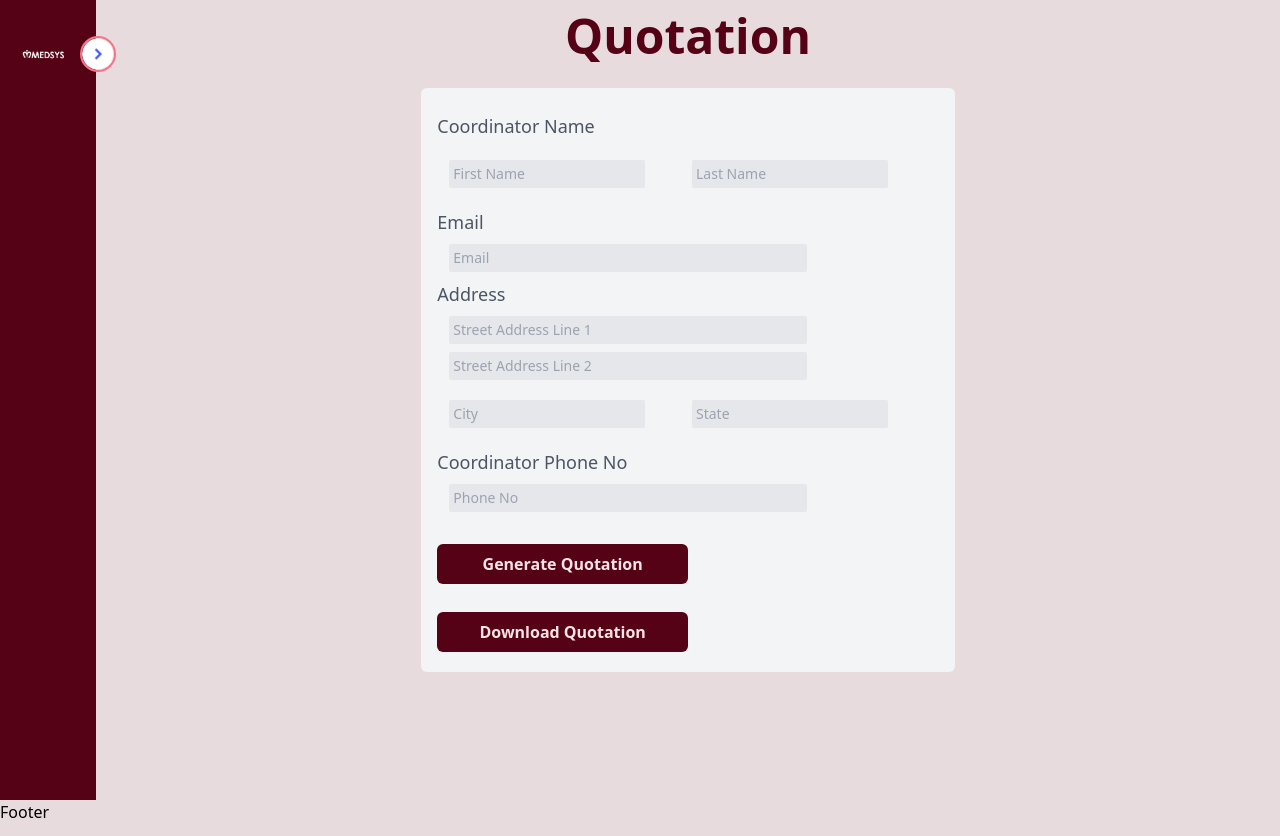
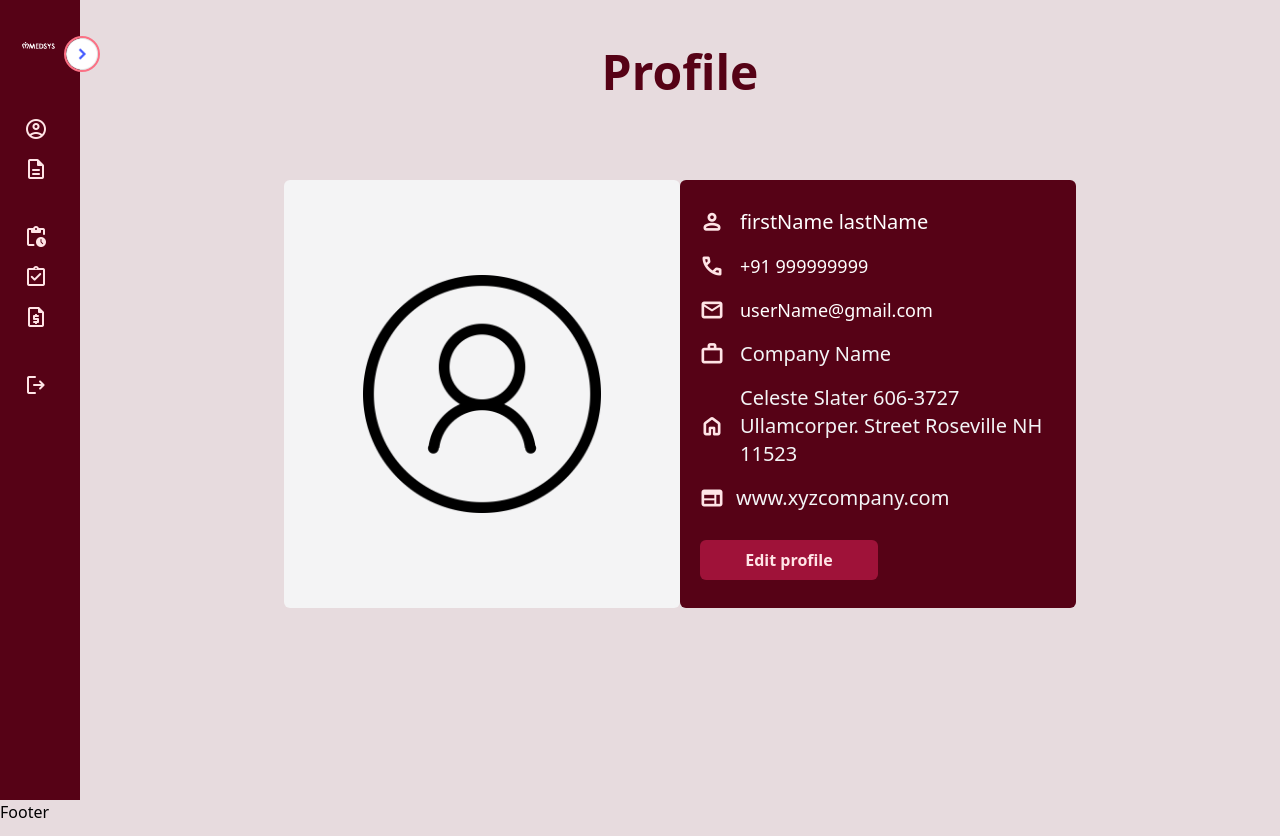
Before and after one commit to Gourab-18/project-medsys, a React (Create React App) app: page /dashboard in a window 1280 px wide. Built offline with nearby package versions, Linux system fonts and the light colour scheme.

Commit message:
design and stuff and more more css

```diff
--- a/src/components/Dashboard/Dashboard.jsx
+++ b/src/components/Dashboard/Dashboard.jsx
@@ -10,7 +10,7 @@ function Dashboard() {
         <div className="flex">
             <SideBar />
             <div className="w-5/6 mx-auto">
-                <Quotation/>
+                <Profile/>
             </div>
         </div>
 
--- a/src/components/Sidebar/SideBar.jsx
+++ b/src/components/Sidebar/SideBar.jsx
@@ -12,18 +12,18 @@ import PendingWork from "../../pages/PendingWork"
 const SideBar = () => {
   const [open, setOpen] = useState(false);
   const Menus = [
-    { title: "Profile", src: "Chart_fill" },
-    { title: "Documents", src: "Chat" },
-    { title: "Pending work", src: "User", gap: true },
-    { title: "Completed work", src: "Calendar" },
-    { title: "Generate Quotation", src: "Calendar"},
-    { title: "Log Out", src: "Setting", gap:true  },
+    { title: "Profile", src: "account_circle" },
+    { title: "Documents", src: "description" },
+    { title: "Pending work", src: "pending_actions", gap: true },
+    { title: "Completed work", src: "assignment_turned_in" },
+    { title: "Generate Quotation", src: "request_quote"},
+    { title: "Log Out", src: "logout", gap:true  },
   ];
   return (
       <div
         className={` ${
-          open ? "w-1/3 sm:w-72 " : "w-10 sm:w-24"
-        } bg-mainColor h-screen p-5  pt-8 relative duration-300`}
+          open ? "w-1/3 sm:w-72 " : "w-10 sm:w-20"
+        } bg-mainColor h-screen p-1.5 sm:p-5  pt-11 sm:pt-7 relative duration-300`}
       >
         <img
           src={control}
@@ -31,7 +31,7 @@ const SideBar = () => {
            border-2 rounded-full  ${!open  && "rotate-180"}`}
           onClick={() => setOpen(!open)}
         />
-        <div className="items-center w-5/6 ">
+        <div className="items-center w-11/12">
           <img
             src={logo}
             className={`cursor-pointer duration-500 ${
@@ -39,7 +39,7 @@ const SideBar = () => {
             }`}
           />
           <h1
-            className={`text-white origin-left font-medium text-xl duration-200 ${
+            className={`text-rose-100 origin-left font-semibold text-xl duration-200 ${
               !open && "scale-0"
             }`}
           >
@@ -50,11 +50,14 @@ const SideBar = () => {
           {Menus.map((Menu, index) => (
             <li
               key={index}
-              className={`flex  rounded-md p-1 cursor-pointer hover:bg-gray-200 hover:text-zinc-500 text-gray-200 font-semibold text-sm items-center gap-x-4
+              className={`flex  rounded-md p-1 cursor-pointer hover:bg-rose-100 hover:text-mainColor text-rose-100 font-semibold text-sm sm:text-md items-center gap-x-4
               ${Menu.gap ? "mt-9" : "mt-2"} ${
                 index === 0 && "bg-light-gray-100"
               } `}
             >
+              <span class="material-symbols-rounded">
+              {Menu.src}
+              </span>
               <span className={`${!open && "hidden"} origin-left duration-200`}>
                 {Menu.title}
               </span>
--- a/src/pages/Profile.js
+++ b/src/pages/Profile.js
@@ -19,34 +19,46 @@ const profile = () => {
           </div>
         </div>
         <div className="bg-mainColor flex flex-col justify-center rounded-md py-7 px-5">
-          <div className="flex flex-row">
-            <CgProfile className="text-4xl font-semibold text-white text-center my-auto" />
-            <small className=" text-white text-xl sm:text-2xl ml-2">FirstName LastName</small>
-          </div>
-
-          <div className="flex flex-row mt-6">
-            <FiPhone className="text-3xl font-semibold text-white text-center my-auto" />
-            <small className="text-gray-100 text-lg sm:text-xl ml-4">+91 999999999</small>
+          <div className="flex flex-row ">
+          <span class="material-symbols-rounded text-rose-100 font-semibold my-auto">
+            person
+          </span>
+          <small className=" text-white text-xl ml-4">
+             firstName lastName
+          </small>
           </div>
 
           <div className="flex flex-row mt-4">
-            <FiMail className="text-3xl font-semibold text-white text-center my-auto" />
-            <small className="text-gray-100 text-lg sm:text-xl ml-4">userName@gmail.com</small>
+          <span class="material-symbols-rounded text-rose-100 font-semibold my-auto">
+            phone
+          </span>
+            <small className="text-white text-lg ml-4">+91 999999999</small>
           </div>
-          <div className="flex flex-row mt-4">
-            <TbBuilding className="text-3xl font-semibold text-white text-center my-auto" />
+
+          <div className="flex flex-row mt-4 ">
+          <span class="material-symbols-rounded text-rose-100 font-semibold my-auto">
+            email
+          </span>
+            <small className="text-white text-lg ml-4">userName@gmail.com</small>
+          </div>
+          <div className="flex flex-row mt-4 ">
+          <span class="material-symbols-rounded text-rose-100 font-semibold my-auto">
+            work
+          </span>
             <small className="text-gray-100 text-lg sm:text-xl ml-4">Company Name</small>
           </div>
-          <div className="flex flex-row mt-4">
-            <TbAddressBook className="text-6xl sm:text-5xl font-semibold text-white text-center my-auto" />
+          <div className="flex flex-row mt-4 ">
+          <span class="material-symbols-rounded text-rose-100 font-semibold my-auto">
+            home
+          </span>
             <small className="text-gray-100 text-lg sm:text-xl ml-4">Celeste Slater
               606-3727 Ullamcorper. Street
               Roseville NH 11523</small>
           </div>
-          <div className="flex flex-row mt-4">
-          <span class="material-symbols-rounded">
-web
-</span>
+          <div className="flex flex-row mt-4 ">
+          <span class="material-symbols-rounded text-rose-100 font-semibold my-auto">
+            web
+          </span>
             <small className="text-gray-100 text-lg sm:text-xl ml-3">www.xyzcompany.com</small>
           </div>
           <div className="mt-7">
```
